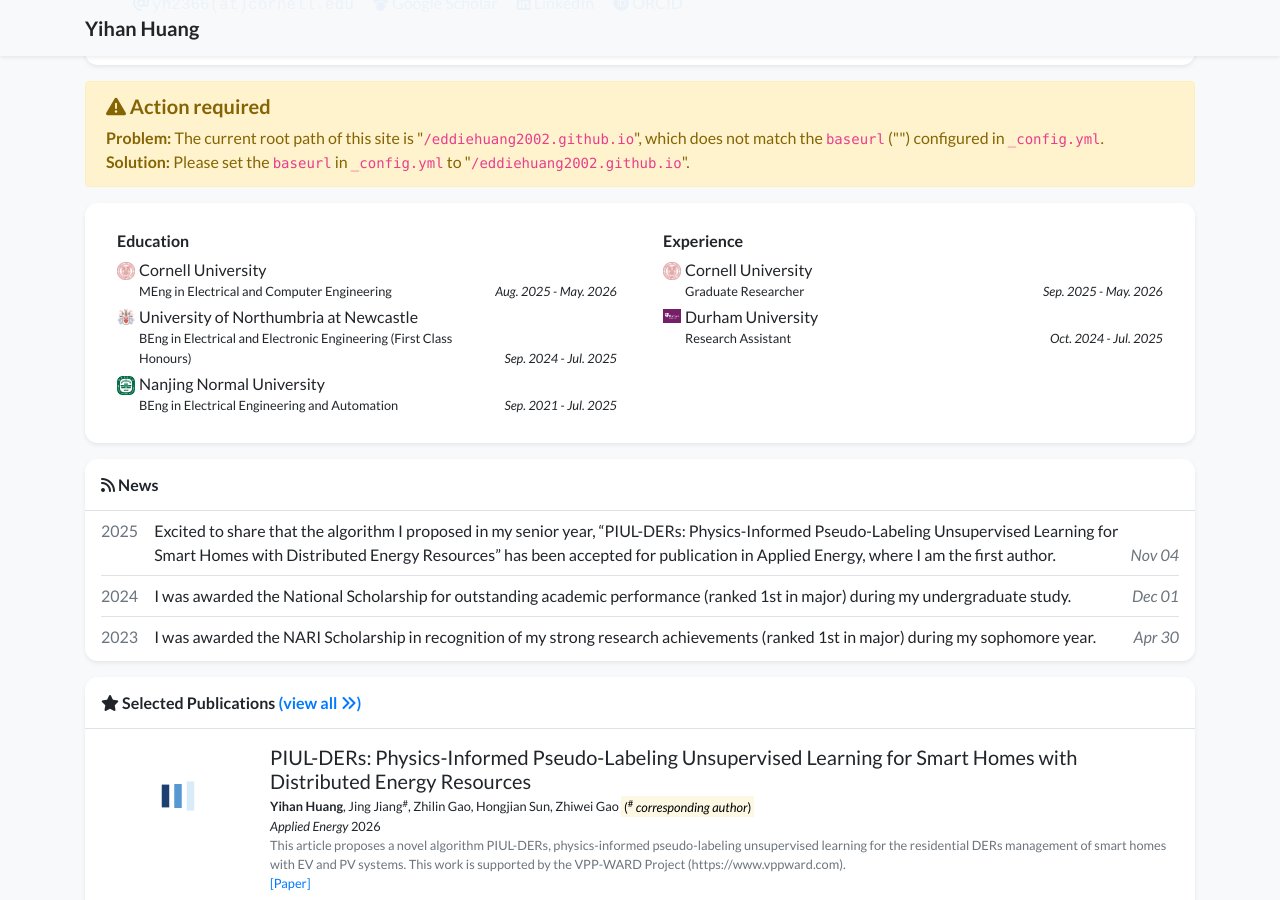
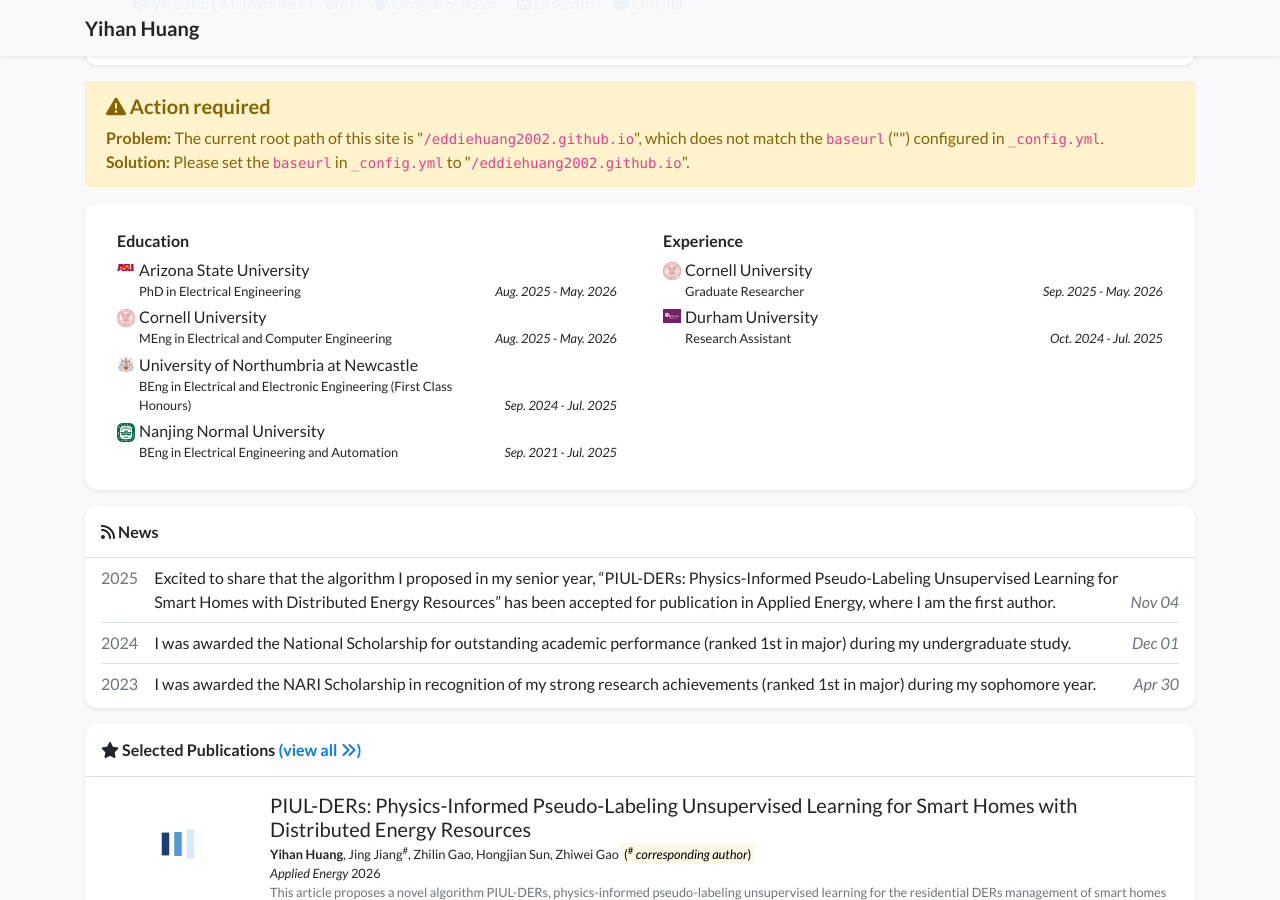
Before and after one commit to eddiehuang2002/eddiehuang2002.github.io, a Jekyll site: the page built from index.html, in a window 1280 px wide and 900 px high, scrolled down 402 px. Built offline with Jekyll 4.4.1, drawn with Linux system fonts in a browser that asks for light colours; nearby versions of some CDN libraries; a style sheet for code colours, icons or effects is not loaded.

Commit message:
Add education entry for Arizona State University

```diff
--- a/_data/profile.yml
+++ b/_data/profile.yml
@@ -34,6 +34,10 @@
   Photo by Manja Vitolic on Unsplash (this caption is optional, comment it out to disable).
 
 education:
+- name: Arizona State University
+  logo: /assets/images/badges/ASU.png
+  position: "PhD in Electrical Engineering"
+  date: Aug. 2025 - May. 2026
 - name: Cornell University
   logo: /assets/images/badges/Cornell.png
   position: "MEng in Electrical and Computer Engineering"
```
